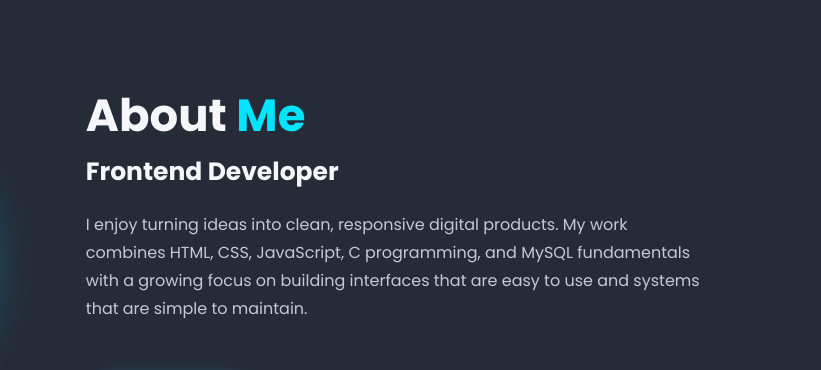
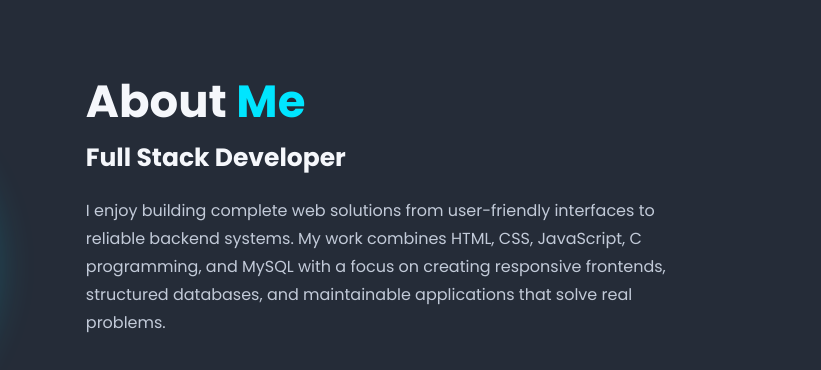
Before and after one commit to dilusharadeeshan/Develop-of-Portfolio, a plain HTML site: page index.html in a window 1280 px wide. Shown: the part 960-1330 px from the top of the page, 459-1280 px from the left. Drawn offline with nearby package versions, Linux system fonts and the light colour scheme.

Commit message:
updated v

```diff
--- a/index.html
+++ b/index.html
@@ -65,11 +65,9 @@
         </div>
         <div class="about-content">
             <h2 class="heading">About <span>Me</span></h2>
-            <h3>Frontend Developer</h3>
+            <h3>Full Stack Developer</h3>
             <p>
-                I enjoy turning ideas into clean, responsive digital products. My work combines HTML, CSS, JavaScript,
-                C programming, and MySQL fundamentals with a growing focus on building interfaces that are easy to use
-                and systems that are simple to maintain.
+                I enjoy building complete web solutions from user-friendly interfaces to reliable backend systems. My work combines HTML, CSS, JavaScript, C programming, and MySQL with a focus on creating responsive frontends, structured databases, and maintainable applications that solve real problems.
             </p>
             <a href="#contact" class="btn">Let's Connect</a>
         </div>
```
